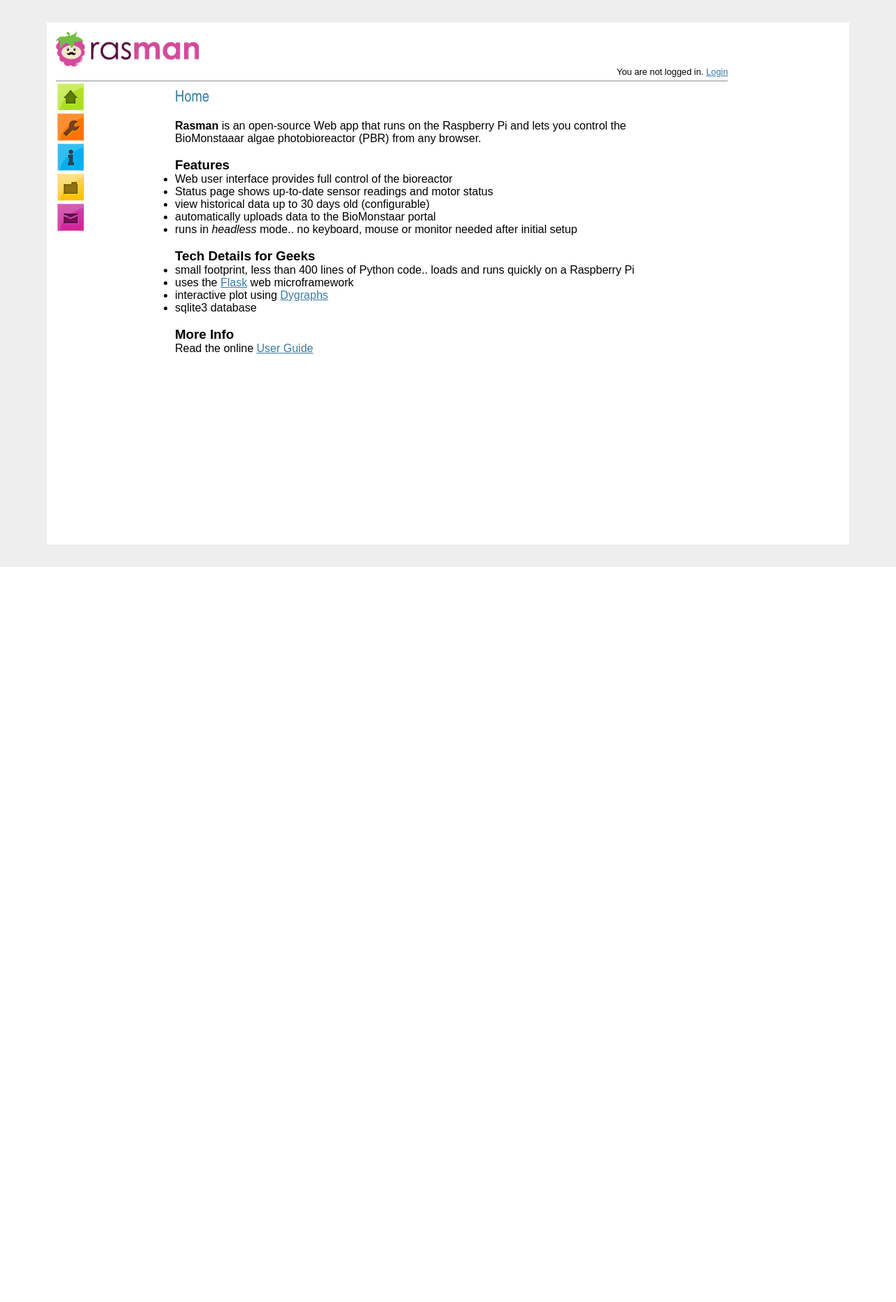
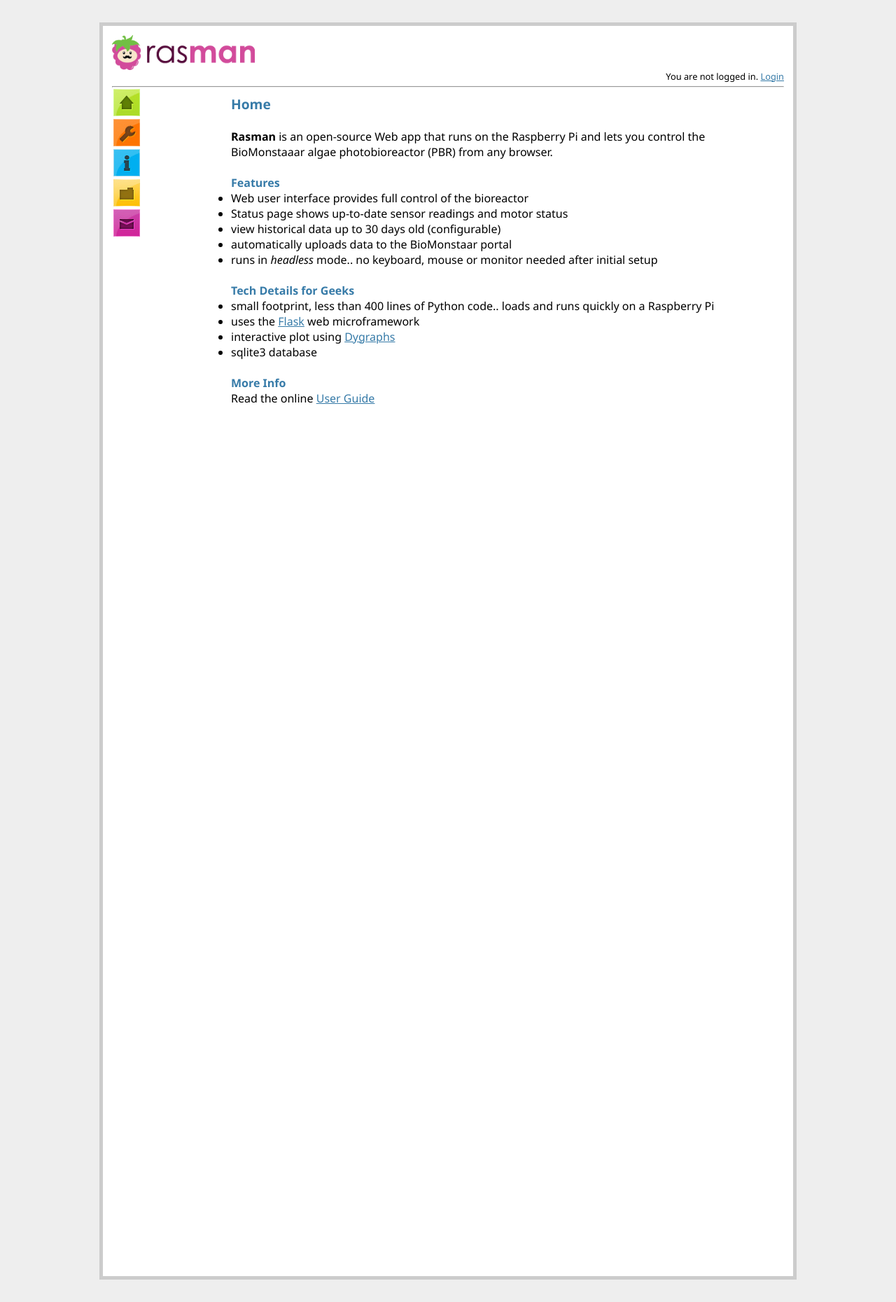
Before and after one commit to BioMONSTAAAR/reactor, a Python web app: template src/rasman/templates/index.html in a window 1280 px wide. Shown: the whole page at 70% size. Before the commit the page ends 810 px from the top, so only its background shows below. Run offline with Jinja, Linux system fonts and the light colour scheme; the template is opened without the code that fills it, so the values that code supplies are empty.

Commit message:
Re-added missing styles lost during merge

```diff
--- a/src/rasman/static/style.css
+++ b/src/rasman/static/style.css
@@ -1,8 +1,8 @@
-
 td
 {
     text-align: center;
     vertical-align: text-top;
+    padding: 4px;
 }
 
 th
@@ -11,13 +11,14 @@ th
 }
 
 body  { margin: 0; padding: 0;
-        font-family: Arial, Helvetica, sans-serif; background: #eee; }  /* font-size:14px; */
-a, h1, h2  { color: #377ba8; }
-h1, h2  { font-family: Arial, Helvetica, sans-serif; margin: 0; }
+        font-family: 'Segoe UI',Arial, Helvetica, sans-serif; background: #eee; }  /* font-size:14px; */
+a, h1, h2, h3  { color: #377ba8; }
+h1, h2, h3  { font-family: 'Segoe UI', serif; margin: 0; }
 h1  { border-bottom: 2px solid #eee; }
-h2  { font-size: 1.4em; font-family: Arial Narrow, Helvetica Medium Condensed, sans-serif; font-weight: normal;  }
+h2  { font-size: 1.2em; }
+h3  { font-size: 1em; }
 
-.page  { margin: 2em auto; width: 70em; height: 45em; /*border: 5px solid #ccc;*/
+.page  { margin: 2em auto; width: 60em; height: 110em; border: 5px solid #ccc;
          padding: 0.8em; background: white; }
 
 .entries  { list-style: none; margin: 0; padding: 0; }
@@ -36,13 +37,11 @@ h2  { font-size: 1.4em; font-family: Arial Narrow, Helvetica Medium Condensed, s
 .midpage { width: 60em; float: left; }
 .sidebar { width: 10em; float: left; height: 30em; overflow: hidden; }
 .content { width: 44em; float: left; padding: 10px; }
-#infotable { padding: 20px; line-height: 1.4em; float: left; valign: top; }
-#infotable p{ text-align: left;  }
 .footer { width: 60em; float: left }
 
 /***  Menu style (http://tutorialzine.com/2010/06/css3-minimalistic-navigation-menu/)  ***/
 
-*{	/* A universal CSS reset */
+*{  /* A universal CSS reset */
     margin:0; padding:0;
 }
 
@@ -78,7 +77,7 @@ h2  { font-size: 1.4em; font-family: Arial Narrow, Helvetica Medium Condensed, s
 }
 
 #navigationMenu a{
-	background:url('/static/images/navigation.jpg') no-repeat;
+    background:url('images/navigation.jpg') no-repeat;
 
     height:39px;
     width:38px;
@@ -100,8 +99,8 @@ h2  { font-size: 1.4em; font-family: Arial Narrow, Helvetica Medium Condensed, s
 
 /* Green Button */
 
-#navigationMenu .home {	background-position:0 0;}
-#navigationMenu .home:hover {	background-position:0 -39px;}
+#navigationMenu .home { background-position:0 0;}
+#navigationMenu .home:hover {   background-position:0 -39px;}
 #navigationMenu .home span{
     background-color:#7da315;
     color:#3d4f0c;
@@ -148,8 +147,6 @@ h2  { font-size: 1.4em; font-family: Arial Narrow, Helvetica Medium Condensed, s
     text-shadow:1px 1px 0 #d244a6;
 }
 
-<<<<<<< HEAD
-=======
 /* PLOT RELATED */
 .chartContainer {
     float: left;
```
Lines whose indentation alone changed are shown as unchanged.
